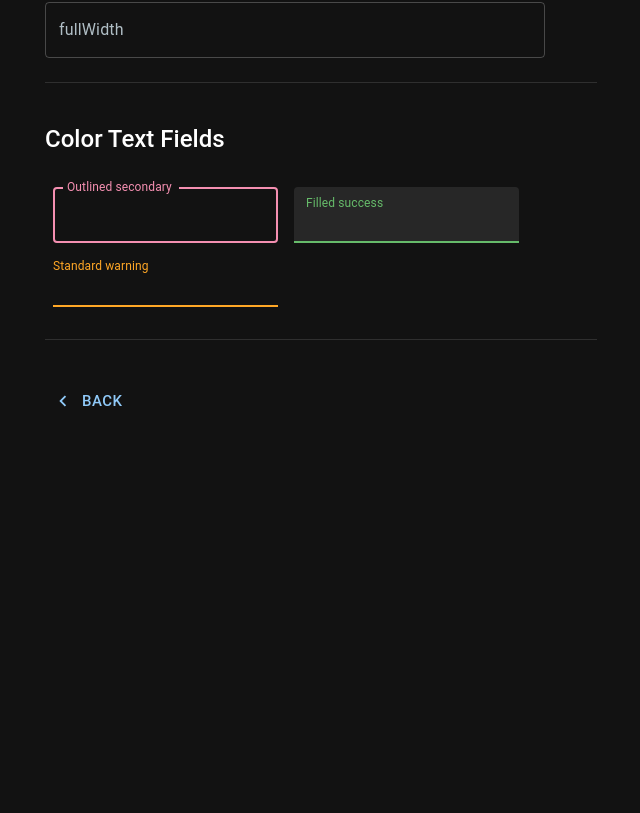
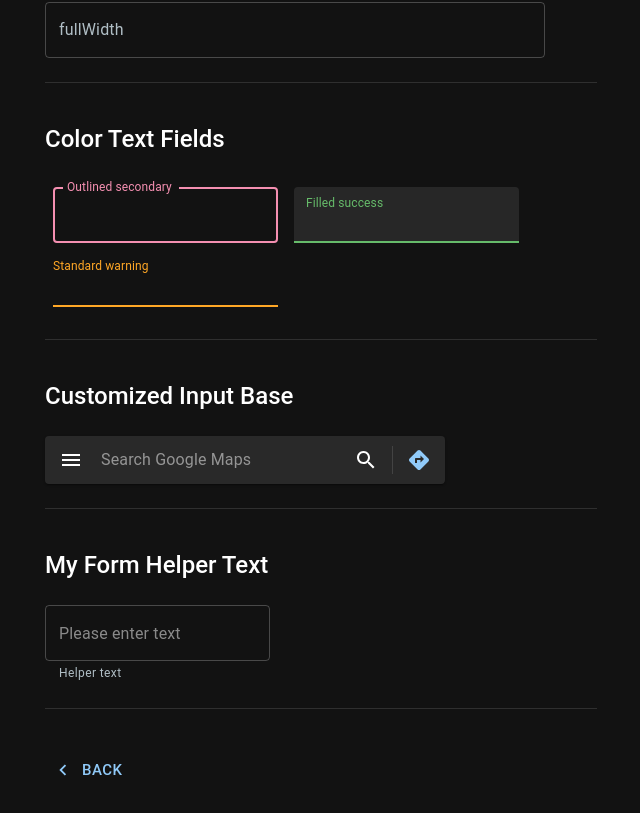
Before and after one commit to watcharakornton/mui_tutorials, a React (Vite) app: page /text-field in a window 1280 px wide. Shown: the part 4882-5695 px from the top of the page, without its empty margins (319-959 px from the left). Before the commit the page ends 5344 px from the top, so only its background shows below. Built offline with nearby package versions, Linux system fonts and the light colour scheme.

Commit message:
Add Customized Input Base and My Form Helper Text into TextField Component

```diff
--- a/src/inputs/TextFieldComponent.jsx
+++ b/src/inputs/TextFieldComponent.jsx
@@ -4,6 +4,7 @@ import {
   InputLabel,
   InputAdornment,
   FormControl,
+  useFormControl,
   Typography,
   Box,
   TextField,
@@ -15,9 +16,79 @@ import {
   filledInputClasses,
   inputBaseClasses,
   Stack,
+  Paper,
+  InputBase,
+  Divider,
 } from "@mui/material";
 
-import { AccountCircle, Visibility, VisibilityOff } from "@mui/icons-material";
+import {
+  AccountCircle,
+  Visibility,
+  VisibilityOff,
+  Menu as MenuIcon,
+  Search as SearchIcon,
+  Directions as DirectionsIcon,
+} from "@mui/icons-material";
+
+export const MyFormHelperText = () => {
+  function MyFormHelperText() {
+    const { focused } = useFormControl() || {};
+
+    const helperText = React.useMemo(() => {
+      if (focused) {
+        return "This field is being focused";
+      }
+
+      return "Helper text";
+    }, [focused]);
+
+    return <FormHelperText>{helperText}</FormHelperText>;
+  }
+
+  return (
+    <>
+      <Typography variant="h5" sx={{ mb: 3 }} fontWeight="fontWeightMedium">
+        My Form Helper Text
+      </Typography>
+      <form noValidate autoComplete="off">
+        <FormControl sx={{ width: "25ch" }}>
+          <OutlinedInput placeholder="Please enter text" />
+          <MyFormHelperText />
+        </FormControl>
+      </form>
+    </>
+  );
+};
+
+export const CustomziedInputBase = () => {
+  return (
+    <>
+      <Typography variant="h5" sx={{ mb: 3 }} fontWeight="fontWeightMedium">
+        Customized Input Base
+      </Typography>
+      <Paper
+        component="form"
+        sx={{ p: "2px 4px", display: "flex", alignItems: "center", width: 400 }}
+      >
+        <IconButton sx={{ p: "10px" }} aria-label="menu">
+          <MenuIcon />
+        </IconButton>
+        <InputBase
+          sx={{ ml: 1, flex: 1 }}
+          placeholder="Search Google Maps"
+          inputProps={{ "aria-label": "search google maps" }}
+        />
+        <IconButton type="button" sx={{ p: "10px" }} aria-label="search">
+          <SearchIcon />
+        </IconButton>
+        <Divider sx={{ height: 28, m: 0.5 }} orientation="vertical" />
+        <IconButton color="primary" sx={{ p: "10px" }} aria-label="directions">
+          <DirectionsIcon />
+        </IconButton>
+      </Paper>
+    </>
+  );
+};
 
 export const ColorTextFields = () => {
   return (
--- a/src/pages/TextFieldPage.jsx
+++ b/src/pages/TextFieldPage.jsx
@@ -15,6 +15,8 @@ import {
   TextFieldHiddenLabel,
   FullWidthTextField,
   ColorTextFields,
+  CustomziedInputBase,
+  MyFormHelperText,
 } from "../inputs/TextFieldComponent";
 
 const TextFieldPage = () => {
@@ -31,6 +33,8 @@ const TextFieldPage = () => {
     <TextFieldHiddenLabel />,
     <FullWidthTextField />,
     <ColorTextFields />,
+    <CustomziedInputBase />,
+    <MyFormHelperText />,
   ];
 
   return (
```
